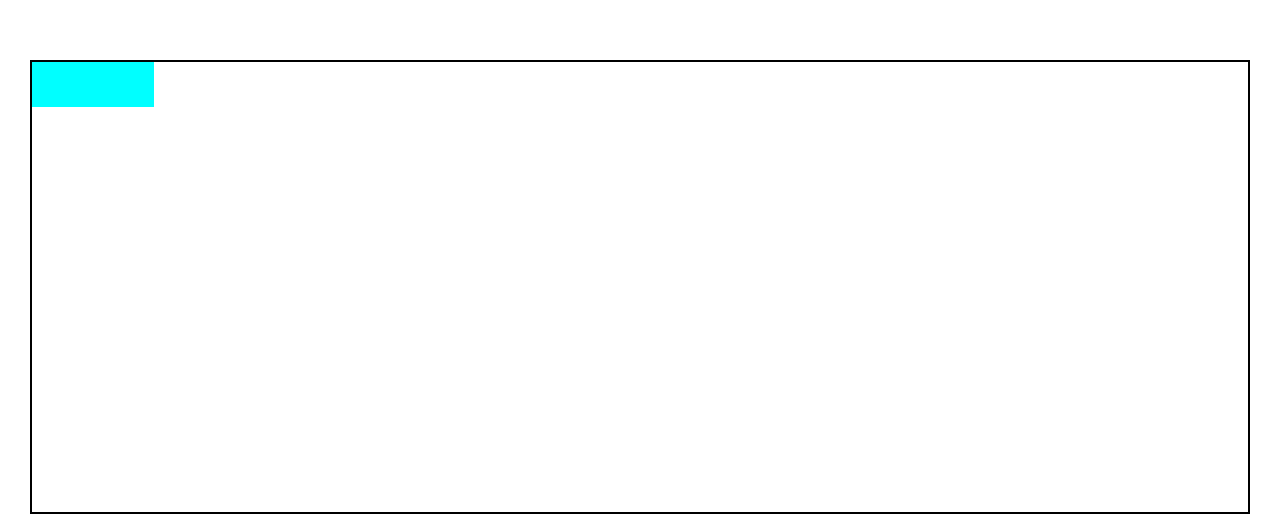
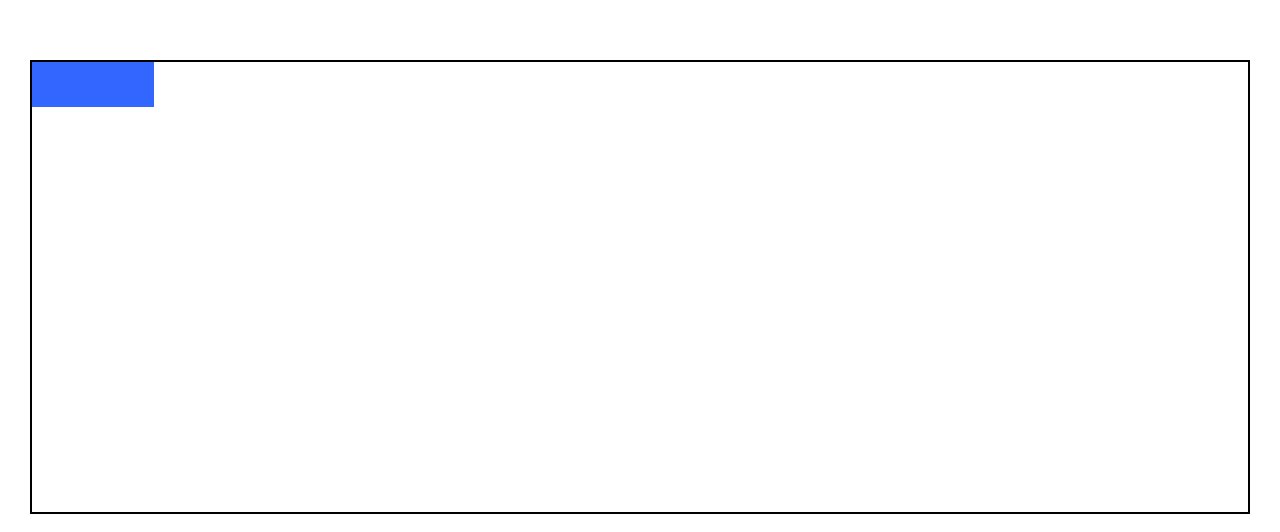
Before and after one commit to naoexe/test_0, a plain HTML site: page ランダムパネル/index.html in a window 1280 px wide. Shown: the part 113-645 px from the top of the page. Drawn offline with nearby package versions, Linux system fonts and the light colour scheme.

Commit message:
色変更

```diff
--- a/ランダムパネル/css/style.css
+++ b/ランダムパネル/css/style.css
@@ -48,7 +48,7 @@ a {text-decoration:none;}
     left: 0;
     width: 10%;
     height: 10%;
-    background-color: aqua;
+    background-color:#3366ff;
 
 }
 
```
